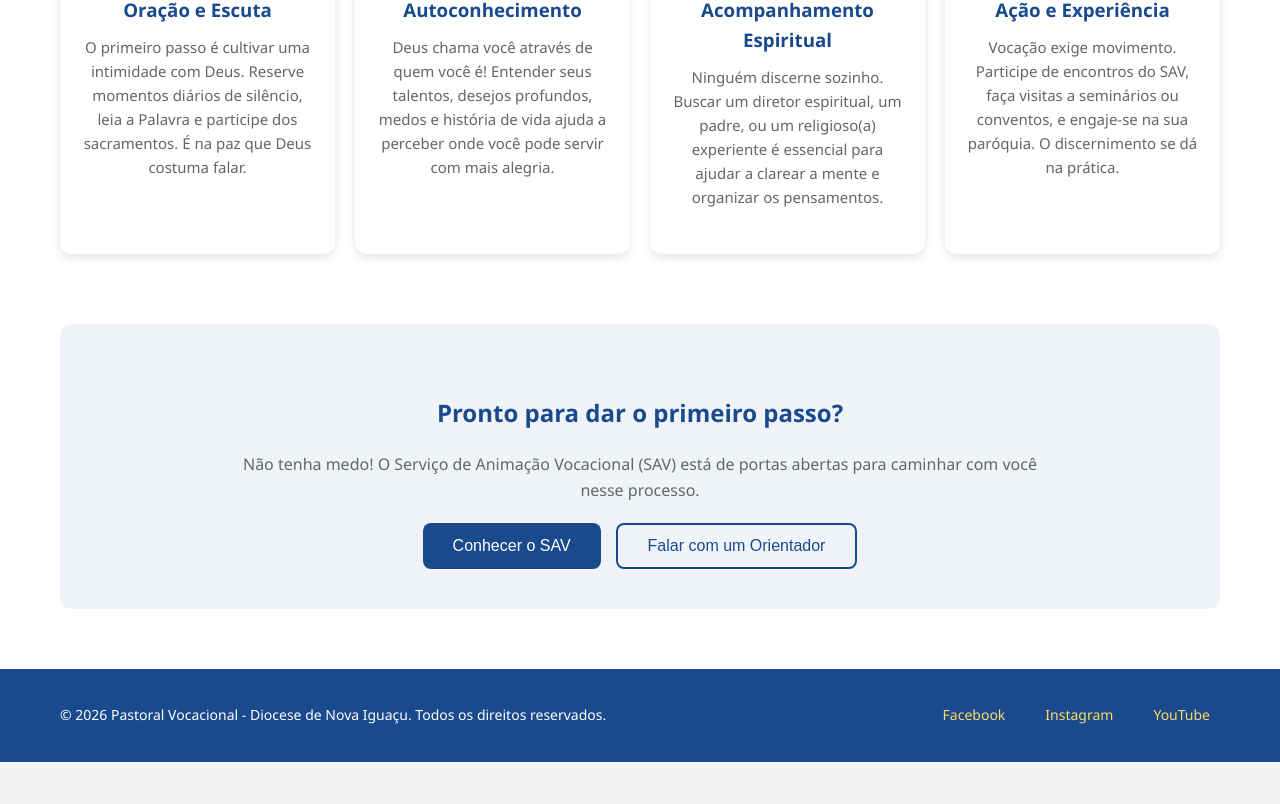
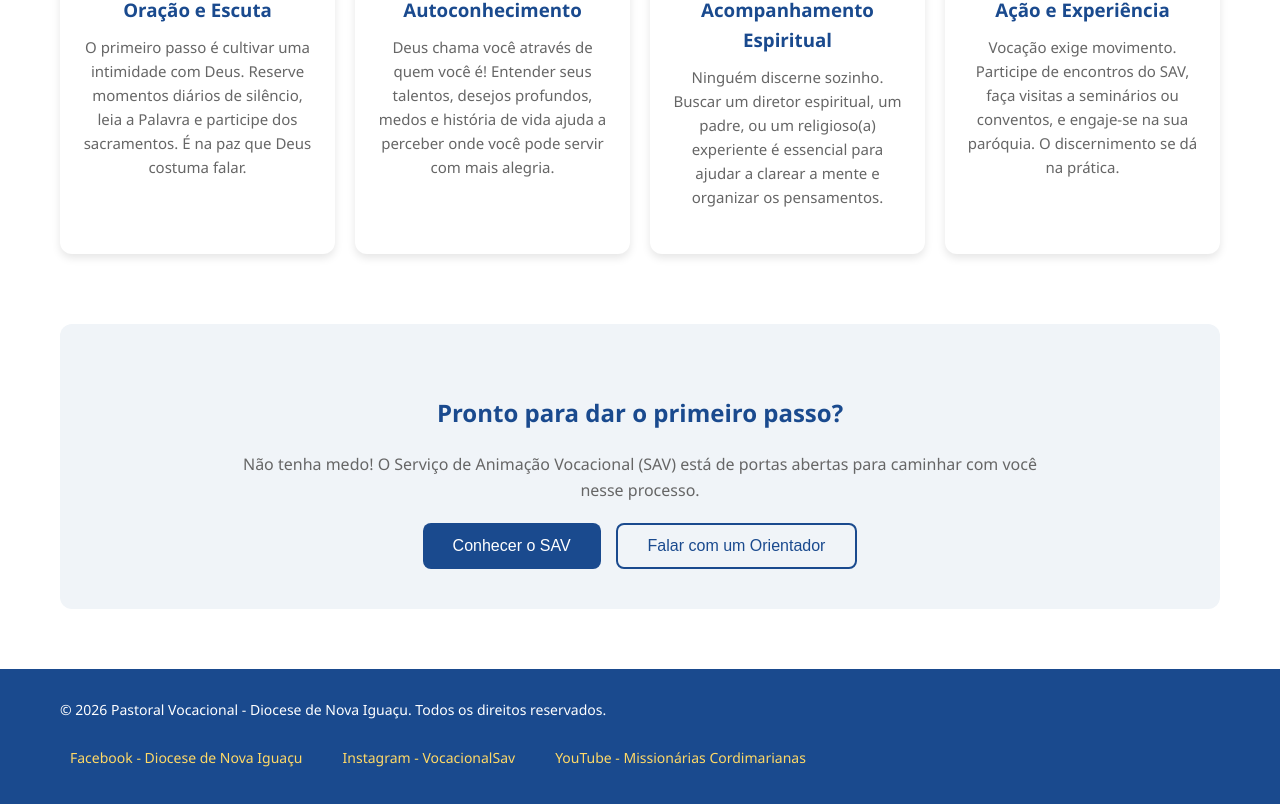
Before and after one commit to milenamagaldi/ProjetoVocacional, a React (Vite) app: page /discernimento in a window 1280 px wide. Shown: the part 744-1548 px from the top of the page. Before the commit the page ends 1506 px from the top, so only its background shows below. Built offline with nearby package versions, Linux system fonts and the light colour scheme.

Commit message:
third commit

```diff
--- a/src/components/Footer.jsx
+++ b/src/components/Footer.jsx
@@ -6,9 +6,9 @@ function Footer() {
       <div className="footer-content">
         <p>&copy; 2026 Pastoral Vocacional - Diocese de Nova Iguaçu. Todos os direitos reservados.</p>
         <div className="social">
-          <a href="#" target="_blank">Facebook</a>
-          <a href="#" target="_blank">Instagram</a>
-          <a href="#" target="_blank">YouTube</a>
+          <a href="https://www.facebook.com/diocesedenovaiguacu/?locale=pt_BR" target="_blank">Facebook - Diocese de Nova Iguaçu</a>
+          <a href="https://www.instagram.com/vocacionalsav/" target="_blank">Instagram - VocacionalSav</a>
+          <a href="https://www.youtube.com/@Mission%C3%A1riasCordimarianas" target="_blank">YouTube - Missionárias Cordimarianas</a>
         </div>
       </div>
     </footer>
```
